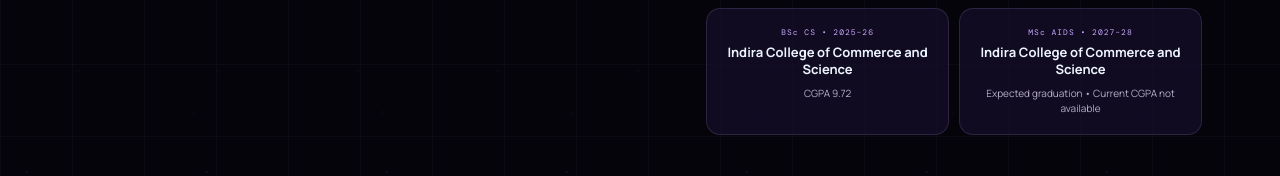
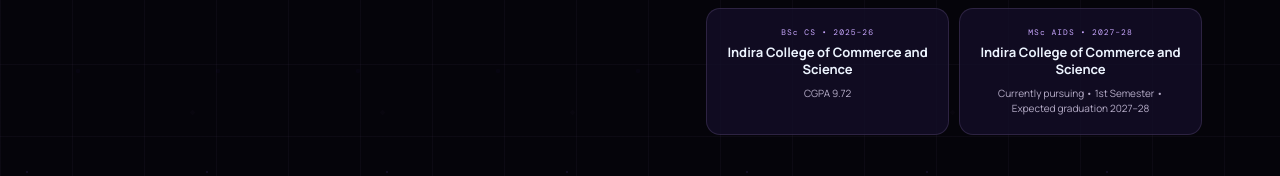
Before and after one commit to tshamshuddinsayyad/portfolio, a React (Vite) app: page / in a window 1280 px wide. Shown: the part 8596-8772 px from the top of the page. Built offline with nearby package versions, Linux system fonts and the light colour scheme.

Commit message:
Clarify MSc is currently in first semester

```diff
--- a/src/main.jsx
+++ b/src/main.jsx
@@ -910,7 +910,7 @@
             <div className="education-item"><span>10TH • 2020–21</span><b>Shri Sainath Highschool</b><small>87%</small></div>
             <div className="education-item"><span>12TH • 2022–23</span><b>Creative Public School</b><small>55.17%</small></div>
             <div className="education-item"><span>BSc CS • 2025–26</span><b>Indira College of Commerce and Science</b><small>CGPA 9.72</small></div>
-            <div className="education-item"><span>MSc AIDS • 2027–28</span><b>Indira College of Commerce and Science</b><small>Expected graduation • Current CGPA not available</small></div>
+            <div className="education-item"><span>MSc AIDS • 2027–28</span><b>Indira College of Commerce and Science</b><small>Currently pursuing • 1st Semester • Expected graduation 2027–28</small></div>
           </div>
         </div></div>
       </section>
```
